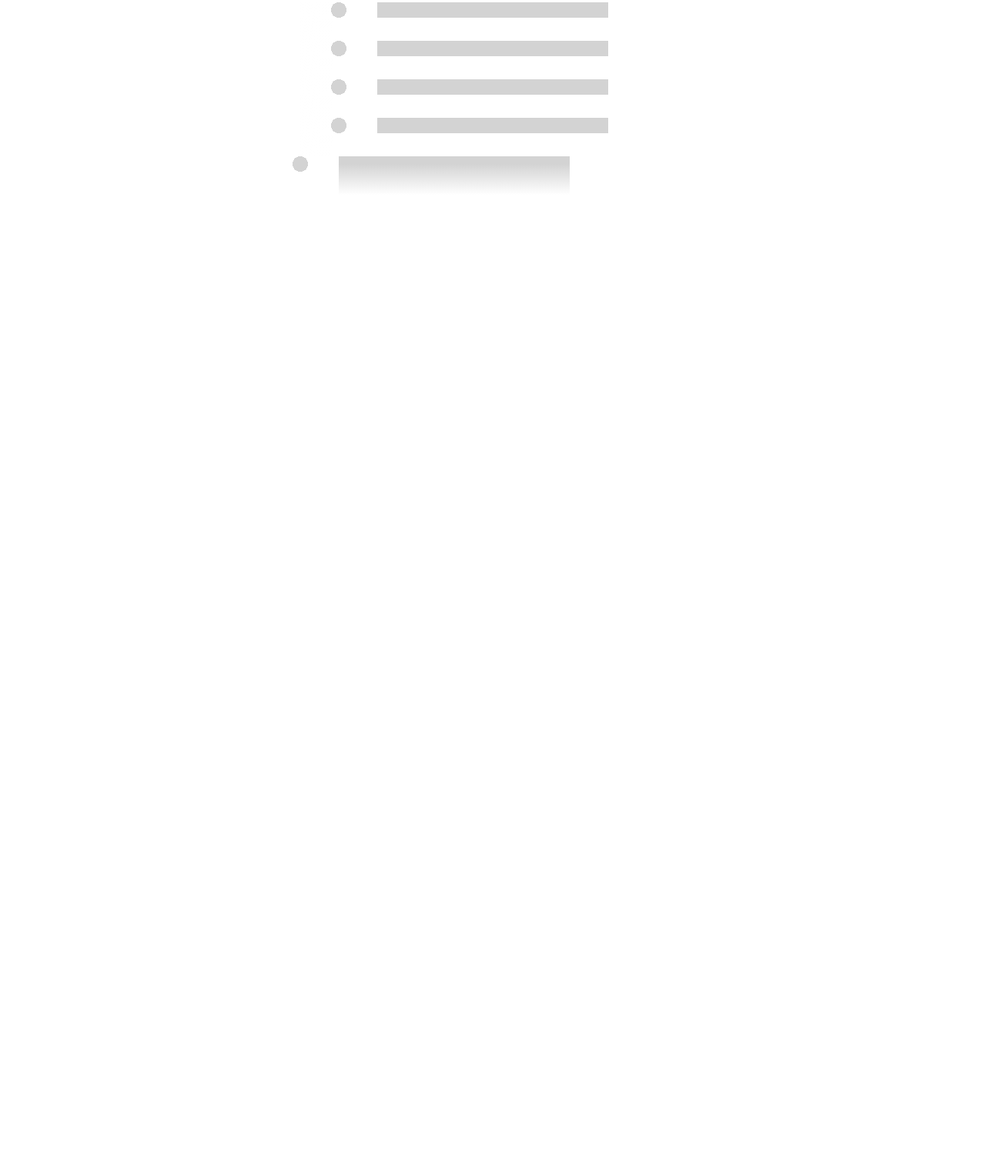
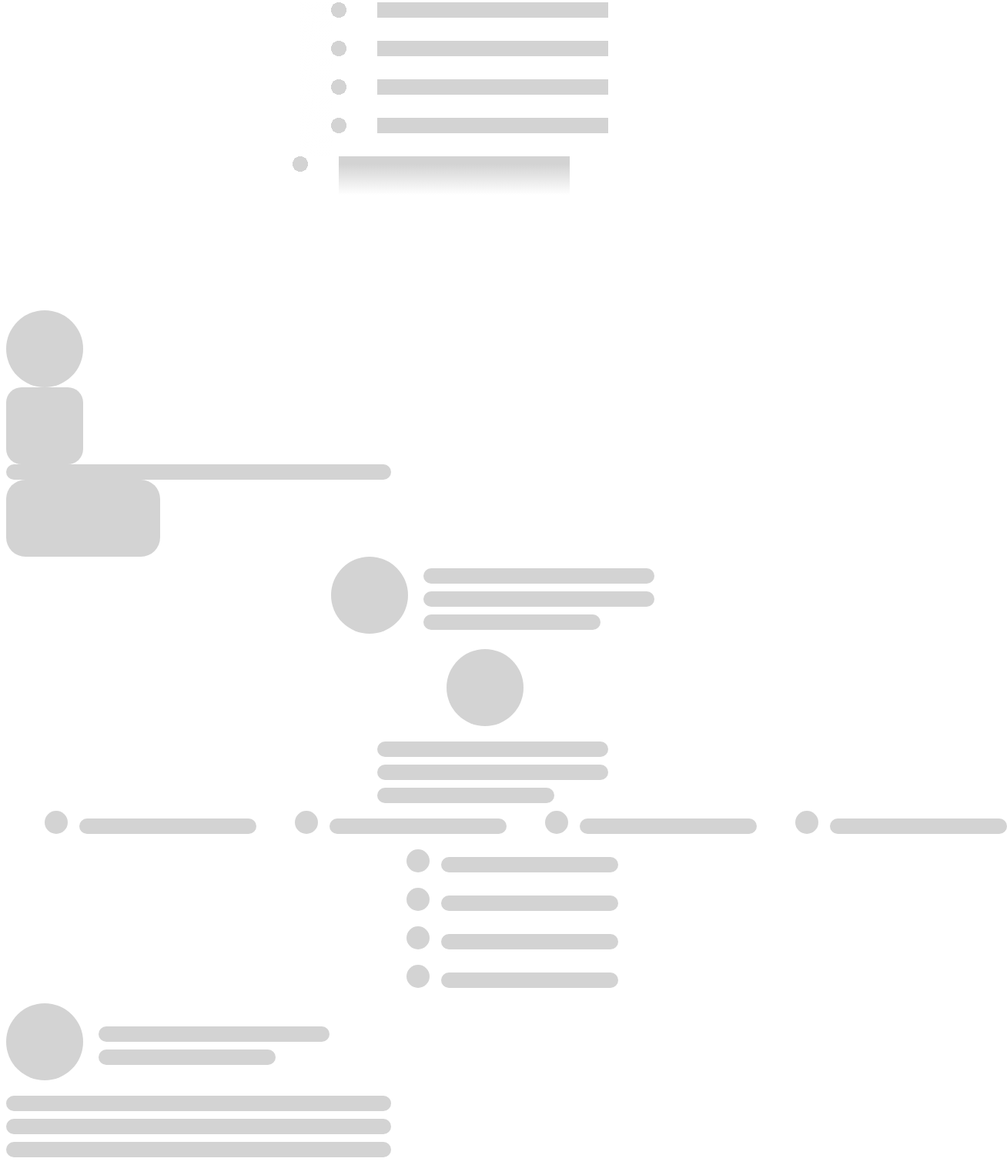
Before and after one commit to AythamiSalvadorRodriguezValentin/SkeletonPreloader, a plain HTML site: page demo.html in a window 1280 px wide. Shown: the part 605-2118 px from the top of the page at 77% size, 1308 px wide, since content can reach past the window. Before the commit the page ends 1016 px from the top, so only its background shows below. Drawn offline with Linux system fonts and the light colour scheme.

Commit message:
formas básicas y estilos para los elementos definidos, aún faltan por concretar algunas clases de contenedores

```diff
--- a/css/skeleton.css
+++ b/css/skeleton.css
@@ -115,3 +115,110 @@
 				100px 0;
 		}
 	}
+
+.circle {
+
+	width: 100px;
+	height: 100px;
+	background-color: lightgrey;
+	border-radius: 50%;
+
+}
+
+.square {
+    width: 100px;
+	height: 100px;
+    border-radius: 20%;
+	background: lightgrey;
+}
+
+.line {
+    width: 500px;
+	height: 20px;
+    border-radius: 15px;
+	background: lightgrey;
+}
+
+.rectangle {
+     width: 200px;
+	height: 100px;
+    border-radius: 25px;
+	background: lightgrey;
+}
+
+.pr-user {
+   display: flex;
+	align-items: center;
+	justify-content: center;
+}
+
+.pr-feature {
+	display: flex;
+	flex-direction: column;
+	align-items: center;
+	justify-content: center;
+}
+
+.pr-circle-container {
+    margin-right: 20px;
+}
+
+
+.pr-circle {
+
+	width: 100px;
+	height: 100px;
+	background-color: lightgrey;
+	border-radius: 50%;
+     margin-bottom: 20px;
+}
+
+.pr-line {
+    width: 300px;
+	height: 20px;
+    border-radius: 15px;
+	background: lightgrey;
+   margin-bottom: 10px;
+}
+
+.pr-line:last-child {
+   width: 230px;
+}
+
+.pr-nav-h {
+     display: flex;
+    flex-direction: row;
+}
+
+.pr-list-item-h {
+     display: flex;
+	align-items: center;
+	justify-content:space-between;
+}
+.pr-list-item-v {
+     display: flex;
+	align-items: center;
+	justify-content:center;
+}
+
+.pr-circle-nav {
+    width: 30px;
+	height: 30px;
+	background-color: lightgrey;
+	border-radius: 50%;
+     margin-bottom: 20px;
+    margin-right: 15px;
+    margin-left: 50px;
+}
+.pr-post-header {
+     display: flex;
+    flex-direction: row;
+    align-items: center;
+}
+.pr-post-content .pr-line {
+    width: 500px;
+	height: 20px;
+    border-radius: 15px;
+	background: lightgrey;
+   margin-bottom: 10px;
+}
--- a/demo.html
+++ b/demo.html
@@ -10,7 +10,97 @@
     <div class="pr_user"></div>
     <div class="pr_option"></div>
     <div class="pr_option1"></div>
+    <div class="circle"></div>
+    <div class="square"></div>
+    <div class="line"></div>
+    <div class="rectangle"></div>
 
+
+<!-- pr-user element layout -->
+<div class="pr-user">
+	<div class="pr-circle-container">
+		<div class="pr-circle">&nbsp</div>
+	</div>
+	<div class="pr-lines-container">
+		<div class="pr-line">&nbsp</div>
+		<div class="pr-line">&nbsp</div>
+		<div class="pr-line">&nbsp</div>
+	</div>
+</div>
+<!-- End of pr-user -->
+
+<!-- pr-feature element layout -->
+<div class="pr-feature">
+	<div class="pr-circle-container">
+		<div class="pr-circle">&nbsp</div>
+	</div>
+	<div class="pr-lines-container">
+		<div class="pr-line">&nbsp</div>
+		<div class="pr-line">&nbsp</div>
+		<div class="pr-line">&nbsp</div>
+	</div>
+</div>
+<!-- End of pr-feature -->
+<div class="pr-nav-h">
+	<div class="pr-list-item-h">
+		<div class="pr-circle-nav">&nbsp</div>
+		<div class="pr-line">&nbsp</div>
+	</div>
+	<div class="pr-list-item-h">
+		<div class="pr-circle-nav">&nbsp</div>
+		<div class="pr-line">&nbsp</div>
+	</div>
+	<div class="pr-list-item-h">
+		<div class="pr-circle-nav">&nbsp</div>
+		<div class="pr-line">&nbsp</div>
+	</div>
+	<div class="pr-list-item-h">
+		<div class="pr-circle-nav">&nbsp</div>
+		<div class="pr-line">&nbsp</div>
+	</div>
+</div>
+<!-- end of pr-nav-h element -->
+
+<div class="pr-nav-v">
+	<div class="pr-list-item-v">
+		<div class="pr-circle-nav">&nbsp</div>
+		<div class="pr-line">&nbsp</div>
+	</div>
+	<div class="pr-list-item-v">
+		<div class="pr-circle-nav">&nbsp</div>
+		<div class="pr-line">&nbsp</div>
+	</div>
+	<div class="pr-list-item-v">
+		<div class="pr-circle-nav">&nbsp</div>
+		<div class="pr-line">&nbsp</div>
+	</div>
+	<div class="pr-list-item-v">
+		<div class="pr-circle-nav">&nbsp</div>
+		<div class="pr-line">&nbsp</div>
+	</div>
+</div>
+<!-- end of pr-nav-v element -->
+
+<div class="pr-post">
+
+	<div class="pr-post-header">
+		<div class="pr-circle-container">
+			<div class="pr-circle">&nbsp</div>
+		</div>
+		<div class="pr-lines-container">
+			<div class="pr-line">&nbsp</div>
+			<div class="pr-line">&nbsp</div>
+		</div>
+	</div>
+
+	<div class="pr-post-content">
+		<div class="pr-line">&nbsp</div>
+		<div class="pr-line">&nbsp</div>
+		<div class="pr-line">&nbsp</div>
+	</div>
+
+</div>
+<!-- end of pr-post element -->
 
 
 
```
